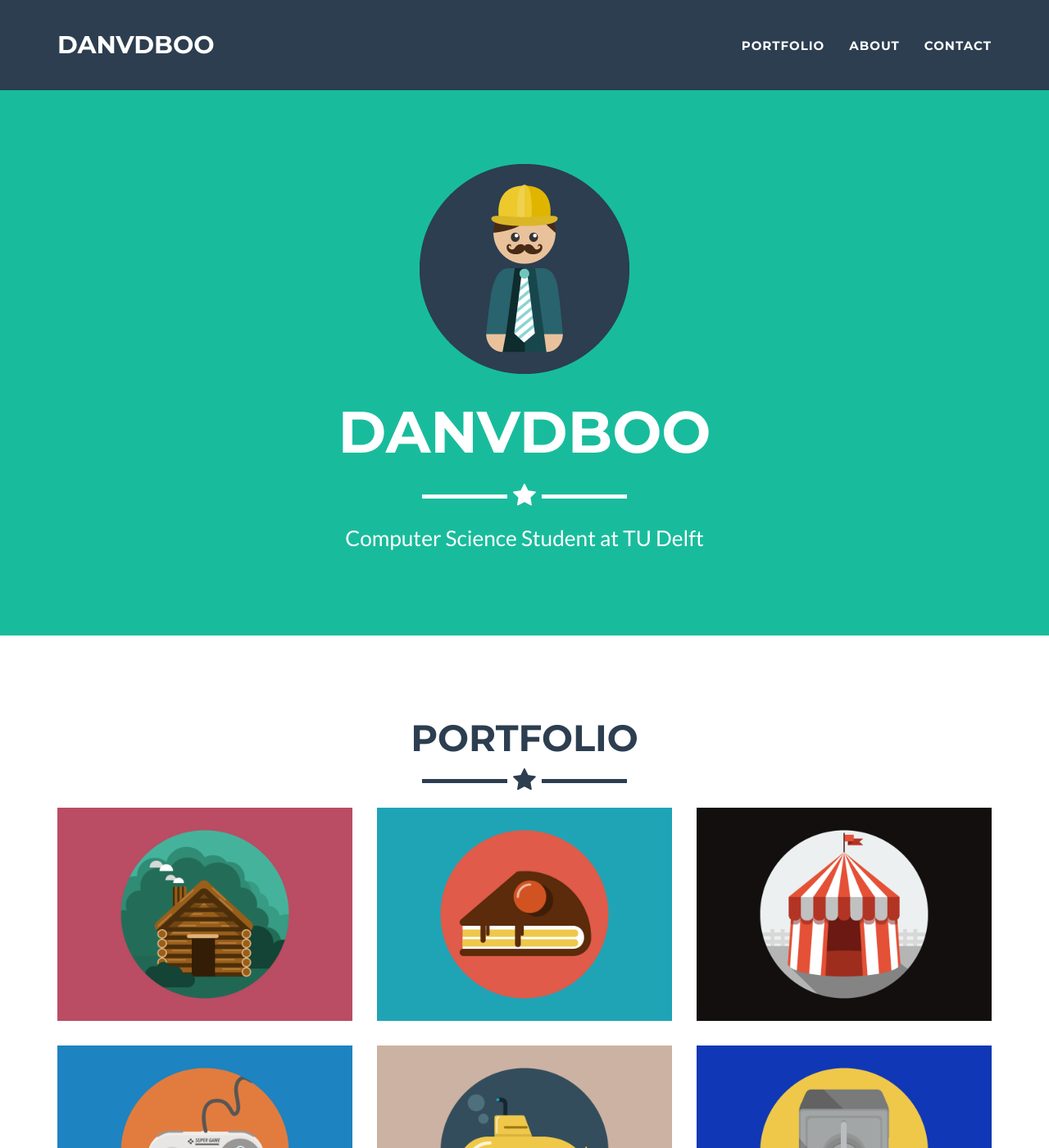
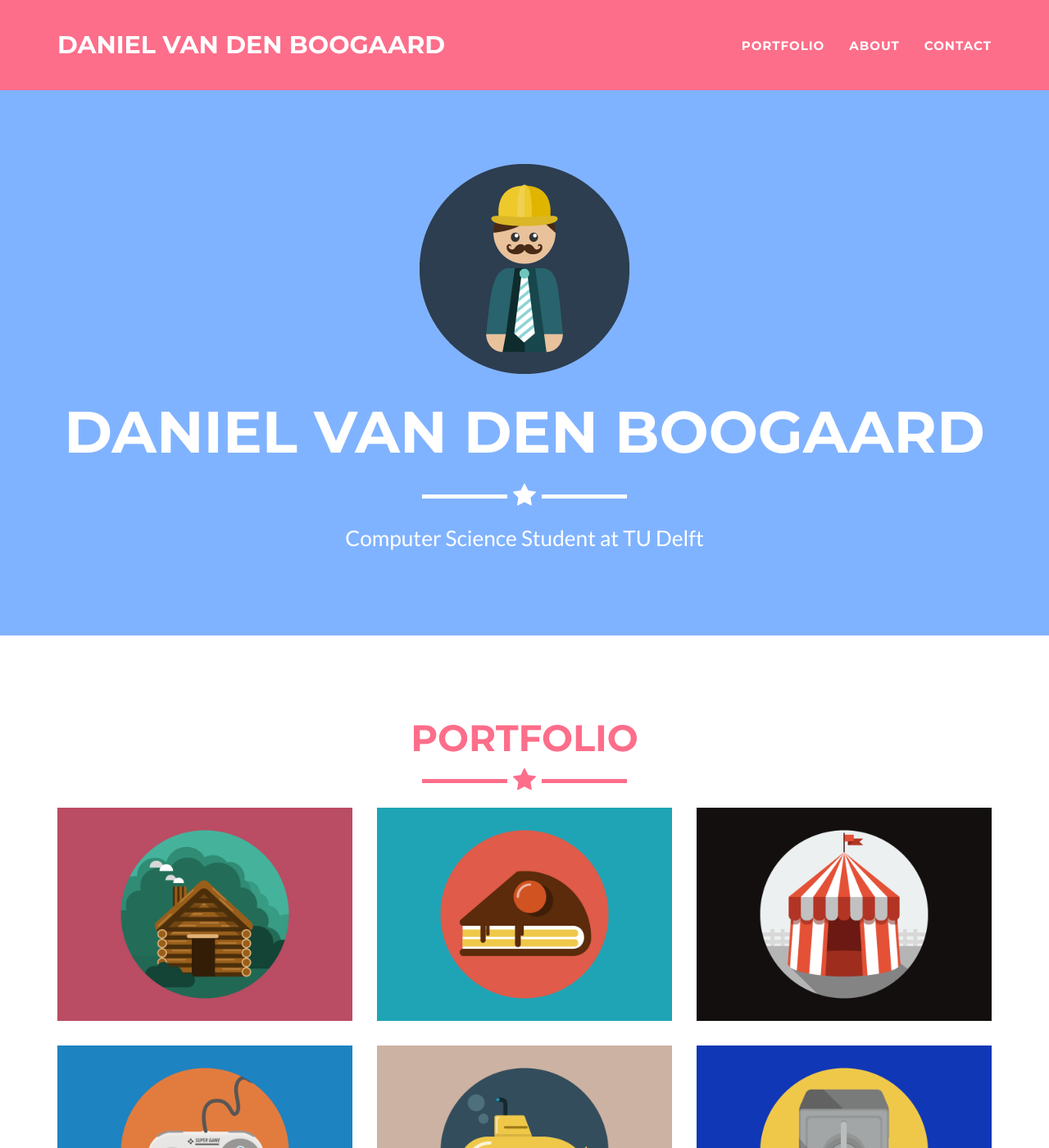
Before and after one commit to DanvdBoo/DanvdBoo.github.io, a Jekyll site: the page built from index.html, in a window 1280 px wide and 1400 px high. Shown: the whole window at 82% size. Built offline with Jekyll 4.4.1, drawn with Linux system fonts in a browser that asks for light colours; comment, search, counter and statistics services are not loaded; some of the changed text lies outside the part shown.

Commit message:
Fix _config.yml

```diff
--- a/_config.yml
+++ b/_config.yml
@@ -1,11 +1,11 @@
 # Site settings
-title: DanvdBoo
+title: Daniel van den Boogaard
 email: danvdboo@gmail.com
 url: https://DanvdBoo.github.io
 description: "Write an awesome description for your new site here. You can edit this line in _config.yml. It will appear in your document head meta (for Google search results) and in your feed.xml site description."
 keywords: "your keywords, separated by commas"
 skills: "Computer Science Student at TU Delft"
-meta_author: Boogaard Daniel van den
+meta_author: Daniel van den Boogaard
 
 # Google webmaster tools
 google_verify:
@@ -17,7 +17,7 @@ bing_verify:
 # - static : pass through formspree.io to validate email sending
 # - disqus : replace contact form by disqus thread
 # - comment the line below if you want to stick with the default PHP contact form
-contact: disqus
+contact: static
 
 # If you use disqus you need disqus shortname
 # https://help.disqus.com/customer/portal/articles/466208
@@ -25,10 +25,10 @@ disqus_shortname: myshortname
 
 # Color settings (hex-codes without the leading hash-tag)
 color:
-  primary: 18bc9c #80B3FF
-  primary-rgb: "24,288,156" #"128,179,255"
-  secondary: 2c3e50 #FD6E8A
-  secondary-dark: 233140 #A2122F
+  primary: 80b3ff #18bc9c #80B3FF
+  primary-rgb: "128,179,255" #"24,288,156" #"128,179,255"
+  secondary: FD6E8A #2c3e50 #FD6E8A
+  secondary-dark: A2122F #233140 #A2122F
 
 # Footer settings
 footer:
```
